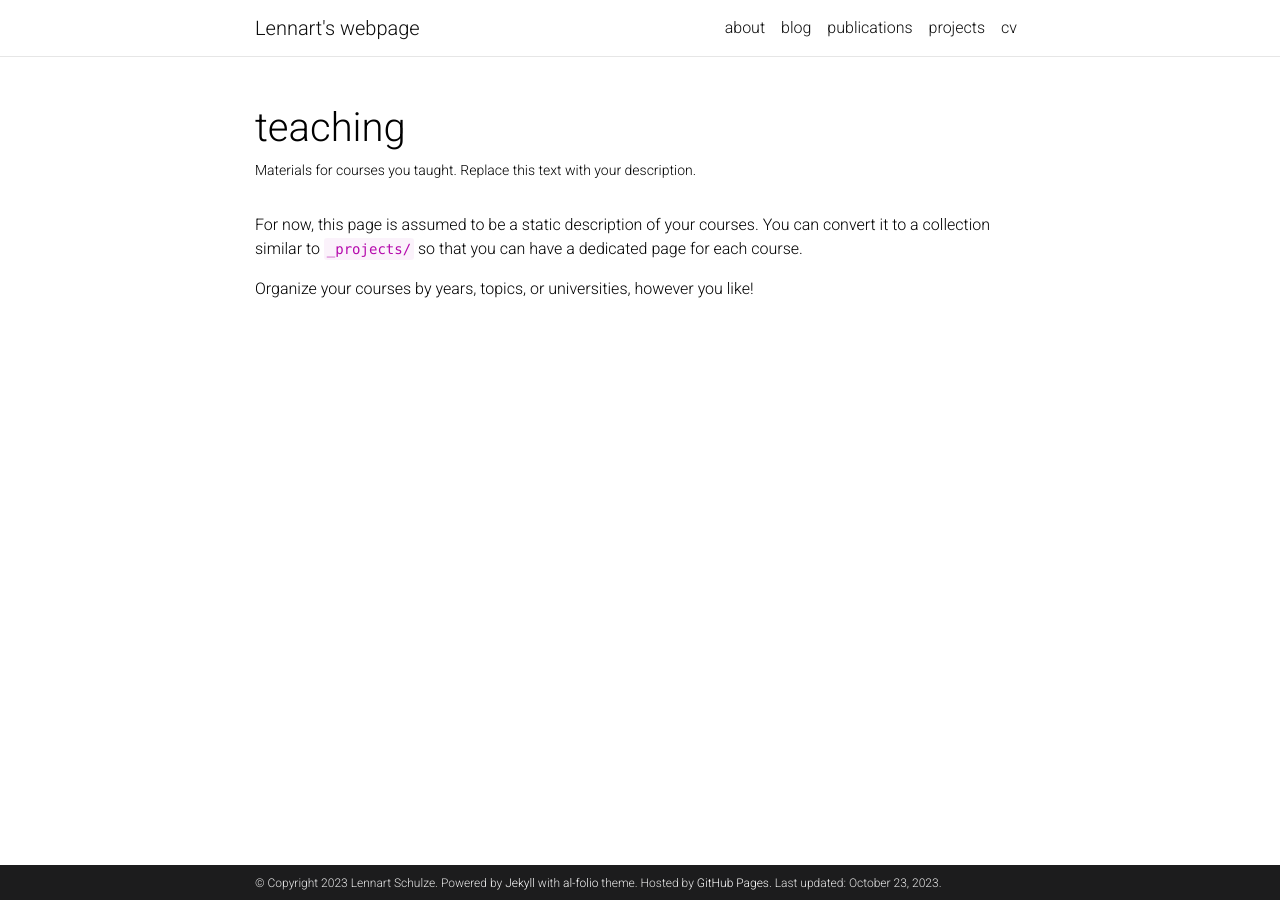
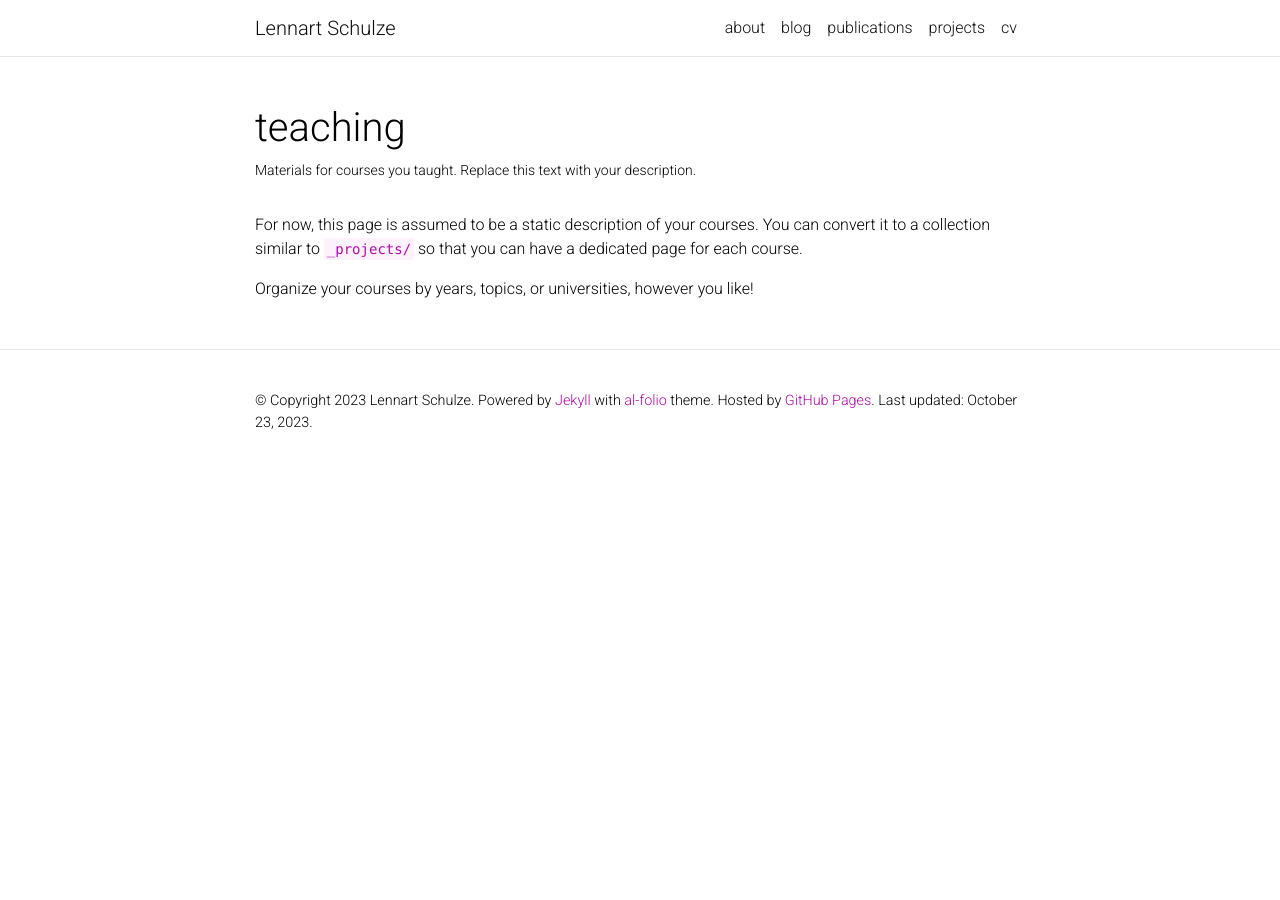
Before and after one commit to lenn-arts/lenn-arts.github.io, a Jekyll site: the page built from _pages/teaching.md, in a window 1280 px wide. Built offline with Jekyll 4.4.1, drawn with Linux system fonts in a browser that asks for light colours; comment, search, counter and statistics services are not loaded; a style sheet for code colours, icons or effects is not loaded; some of the changed lines change nothing that is shown.

Commit message:
Update _config.yml

```diff
--- a/_config.yml
+++ b/_config.yml
@@ -2,13 +2,13 @@
 # Site settings
 # -----------------------------------------------------------------------------
 
-title: Lennart's webpage # the website title (if blank, full name will be used instead)
+title: Lennart Schulze # the website title (if blank, full name will be used instead)
 first_name: Lennart
 middle_name:
 last_name: Schulze
 email: you@example.com
 description: > # the ">" symbol means to ignore newlines until "footer_text:"
-  My new webpage
+  Lennart Schulze is a Research Assistant in AI at Columbia University.
 footer_text: >
   Powered by <a href="https://jekyllrb.com/" target="_blank">Jekyll</a> with <a href="https://github.com/alshedivat/al-folio">al-folio</a> theme.
   Hosted by <a href="https://pages.github.com/" target="_blank">GitHub Pages</a>.
@@ -47,7 +47,7 @@
 # -----------------------------------------------------------------------------
 
 navbar_fixed: true
-footer_fixed: true
+footer_fixed: false
 
 # Dimensions
 max_width: 800px
@@ -177,7 +177,7 @@
   limit: 5 # leave blank to include all the news in the `_news` folder
 
 latest_posts:
-  enabled: true
+  enabled: false
   scrollable: true # adds a vertical scroll bar if there are more than 3 new posts items
   limit: 3 # leave blank to include all the blog posts
 
@@ -271,8 +271,8 @@
 
 scholar:
 
-  last_name: [Einstein]
-  first_name: [Albert, A.]
+  last_name: [Schulze]
+  first_name: [Lennart]
 
   style: apa
   locale: en
@@ -298,14 +298,14 @@
 
 # Display different badges withs stats for your publications
 enable_publication_badges:
-  altmetric: true # Altmetric badge (https://www.altmetric.com/products/altmetric-badges/)
-  dimensions: true # Dimensions badge (https://badge.dimensions.ai/)
+  altmetric: false # Altmetric badge (https://www.altmetric.com/products/altmetric-badges/)
+  dimensions: false # Dimensions badge (https://badge.dimensions.ai/)
 
 # Filter out certain bibtex entry keywords used internally from the bib output
 filtered_bibtex_keywords: [abbr, abstract, arxiv, bibtex_show, html, pdf, selected, supp, blog, code, poster, slides, website, preview, altmetric]
 
 # Maximum number of authors to be shown for each publication (more authors are visible on click)
-max_author_limit: 3  # leave blank to always show all authors
+max_author_limit: 5  # leave blank to always show all authors
 more_authors_animation_delay: 10  # more authors are revealed on click using animation; smaller delay means faster animation
 
 # Enables publication thumbnails. If disabled, none of the publications will display thumbnails, even if specified in the bib entry.
```
